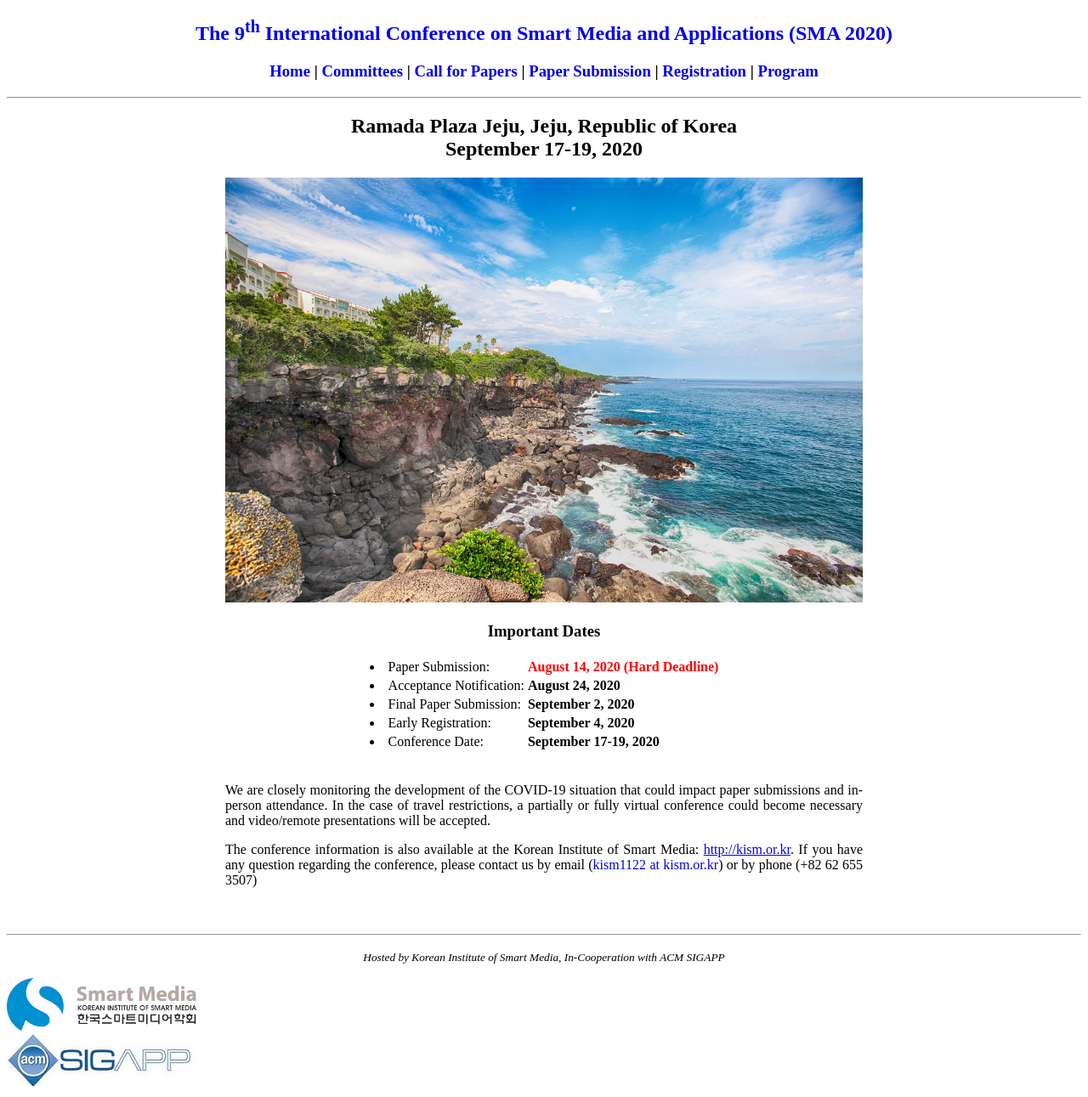
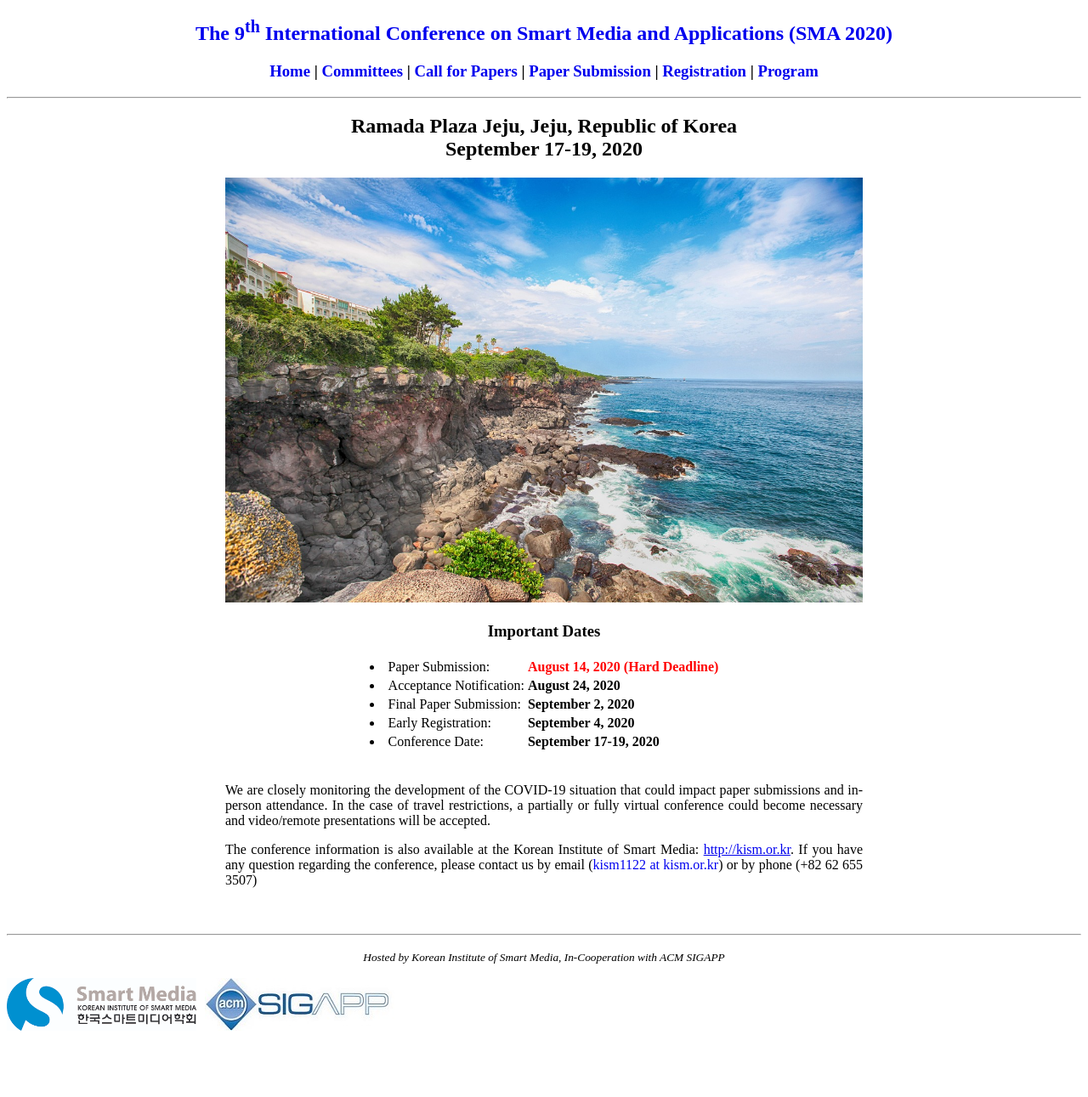
Before and after one commit to icea-conf/sma-2020.github.io, a Jekyll site: the page built from index.html, in a window 1280 px wide. Shown: the whole page at 85% size. Built offline with Jekyll 4.4.1, drawn with Linux system fonts in a browser that asks for light colours; the list of posts is cut into pages by our own code; after the commit the page ends 1213 px from its top, so only the background shows below that.

Commit message:
Update default.html

```diff
--- a/_layouts/default.html
+++ b/_layouts/default.html
@@ -31,13 +31,11 @@
     {{ content }}
 <hr>
     <p style="text-align:center"><small><i>Hosted by Korean Institute of Smart Media, In-Cooperation with ACM SIGAPP</i> </small></p>
+    <center>
     <div>
-        <div style="float: center; margin-right: 10px;">
-            <img src="https://sma-2020.github.io/image/logo.png" alt="" style="width: 223px; height: 62px;">
-        </div>
-        <div style="float: center;">
-            <img src="https://sma-2020.github.io/image/SIGAPP2.jpg" alt="" style="width: 223px; height: 62px;">
-        </div>
+        <img src="https://sma-2020.github.io/image/logo.png" alt="" style="width: 223px; height: 62px; float: left; margin-right: 10px;">
+        <img src="https://sma-2020.github.io/image/SIGAPP2.jpg" alt="" style="width: 223px; height: 62px; float: left;">
     </div>
+    </center>
 </body>
 </html>
```
